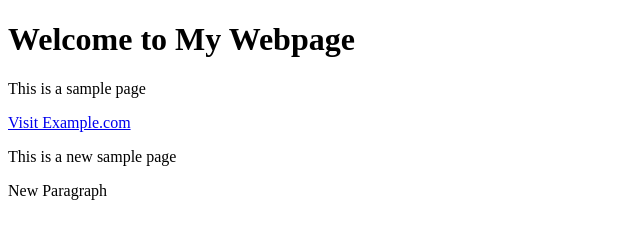
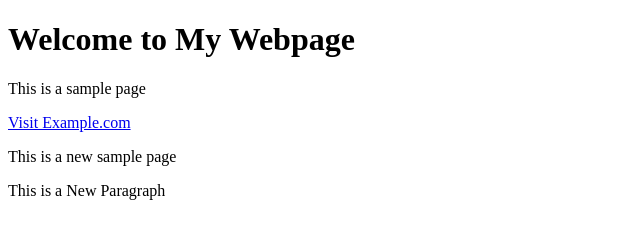
Before and after one commit to RupeshBob/myproject, a plain HTML site: page index.html in a window 1280 px wide. Shown: the full height of the page, 0-640 px from the left. Drawn offline with Linux system fonts and the light colour scheme.

Commit message:
Update index.html

```diff
--- a/index.html
+++ b/index.html
@@ -9,6 +9,6 @@
   <p>This is a sample page</p>
   <a href="https://www.example.com">Visit Example.com</a>
   <p>This is a new sample page</p>
-  <p>New Paragraph</p>
+  <p>This is a New Paragraph</p>
 </body>
 </html>
```
